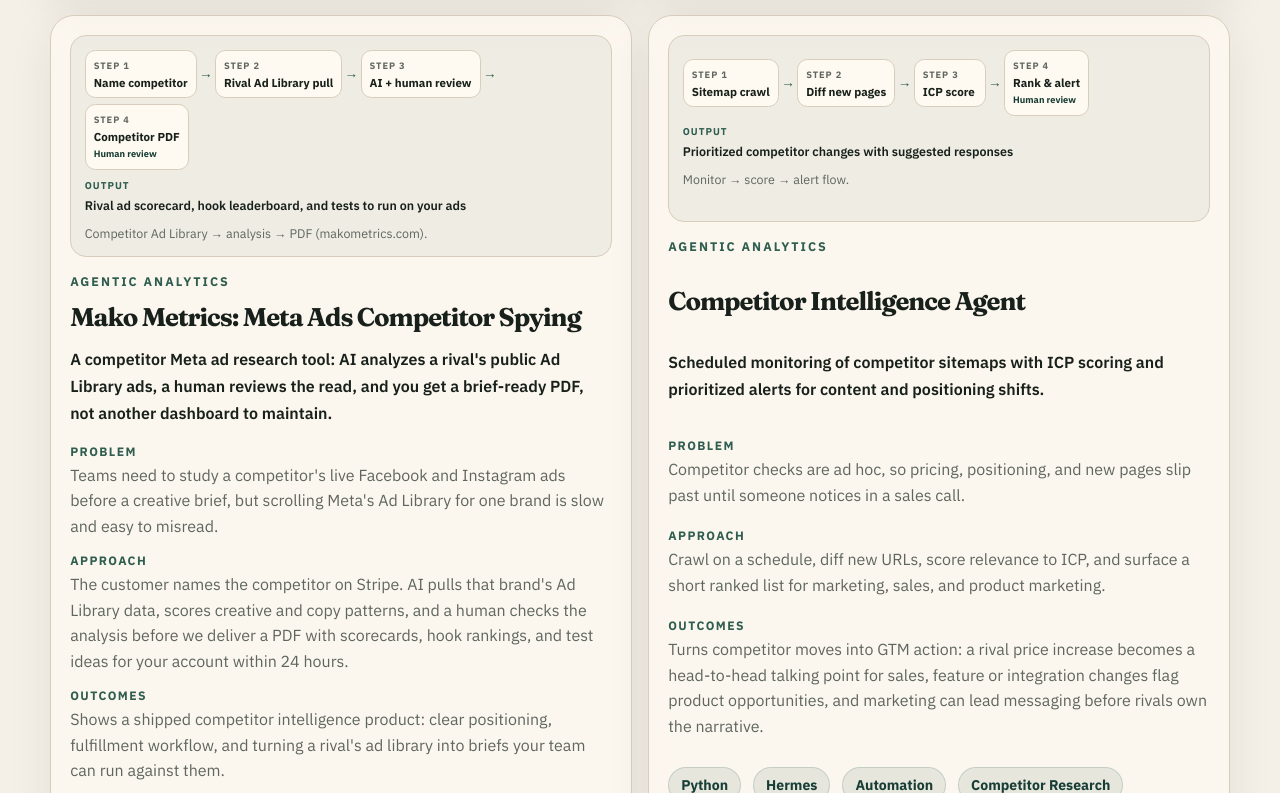
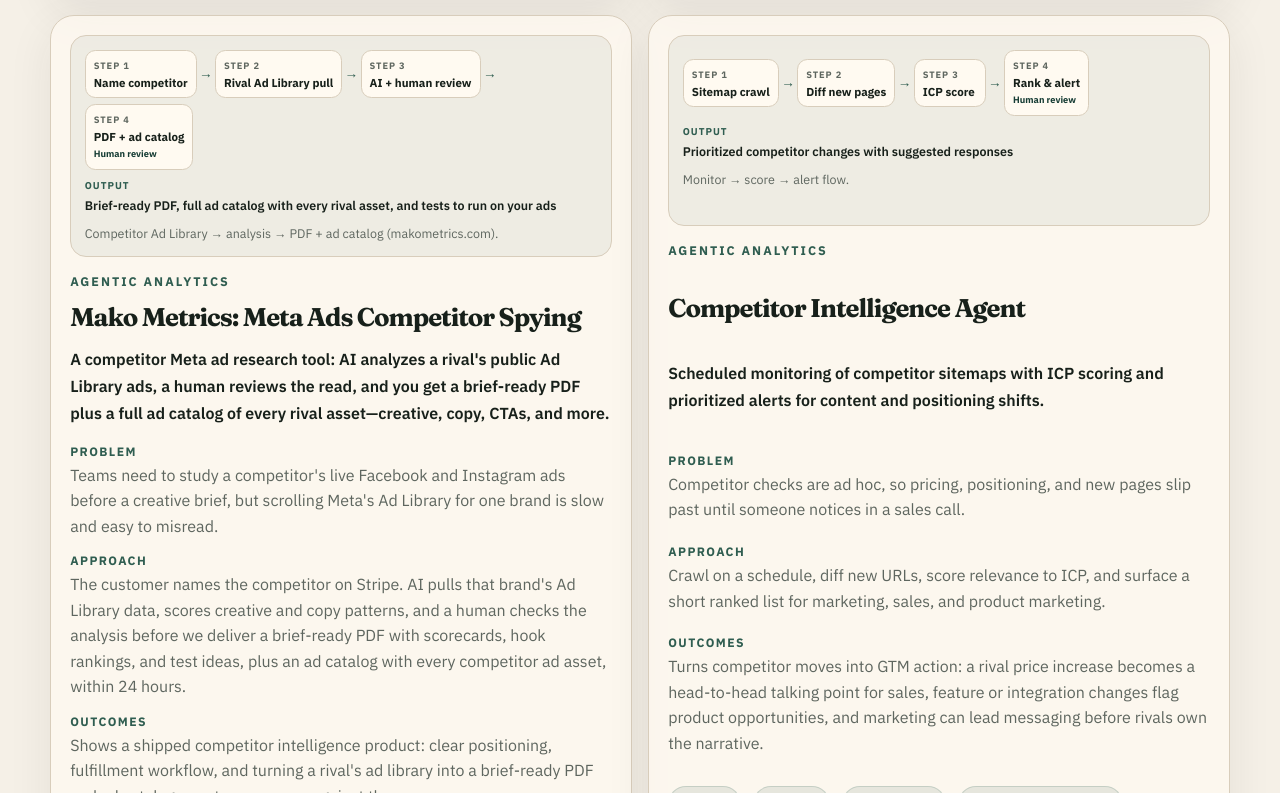
Before and after one commit to loganriebel/loganriebel_portfolio, a Next.js app: page /work in a window 1280 px wide. Shown: the part 3367-4160 px from the top of the page. Built offline with nearby package versions, Linux system fonts and the light colour scheme.

Commit message:
Update Mako Metrics card to include ad catalog deliverable.
Co-authored-by: Cursor <cursoragent@cursor.com>

```diff
--- a/src/data/projects.ts
+++ b/src/data/projects.ts
@@ -136,13 +136,13 @@ export const projects: Project[] = [
     title: "Mako Metrics: Meta Ads Competitor Spying",
     category: "Agentic analytics",
     summary:
-      "A competitor Meta ad research tool: AI analyzes a rival's public Ad Library ads, a human reviews the read, and you get a brief-ready PDF, not another dashboard to maintain.",
+      "A competitor Meta ad research tool: AI analyzes a rival's public Ad Library ads, a human reviews the read, and you get a brief-ready PDF plus a full ad catalog of every rival asset—creative, copy, CTAs, and more.",
     problem:
       "Teams need to study a competitor's live Facebook and Instagram ads before a creative brief, but scrolling Meta's Ad Library for one brand is slow and easy to misread.",
     approach:
-      "The customer names the competitor on Stripe. AI pulls that brand's Ad Library data, scores creative and copy patterns, and a human checks the analysis before we deliver a PDF with scorecards, hook rankings, and test ideas for your account within 24 hours.",
+      "The customer names the competitor on Stripe. AI pulls that brand's Ad Library data, scores creative and copy patterns, and a human checks the analysis before we deliver a brief-ready PDF with scorecards, hook rankings, and test ideas, plus an ad catalog with every competitor ad asset, within 24 hours.",
     proof:
-      "Shows a shipped competitor intelligence product: clear positioning, fulfillment workflow, and turning a rival's ad library into briefs your team can run against them.",
+      "Shows a shipped competitor intelligence product: clear positioning, fulfillment workflow, and turning a rival's ad library into a brief-ready PDF and ad catalog your team can run against them.",
     stack: [
       "Python",
       "Claude",
@@ -156,15 +156,15 @@ export const projects: Project[] = [
     hrefLabel: "See how Mako Metrics works",
     visual: {
       kind: "agent-workflow",
-      caption: "Competitor Ad Library → analysis → PDF (makometrics.com).",
+      caption: "Competitor Ad Library → analysis → PDF + ad catalog (makometrics.com).",
       stages: [
         { label: "Name competitor" },
         { label: "Rival Ad Library pull" },
         { label: "AI + human review" },
-        { label: "Competitor PDF", gate: true }
+        { label: "PDF + ad catalog", gate: true }
       ],
       output:
-        "Rival ad scorecard, hook leaderboard, and tests to run on your ads"
+        "Brief-ready PDF, full ad catalog with every rival asset, and tests to run on your ads"
     }
   },
   {
```
